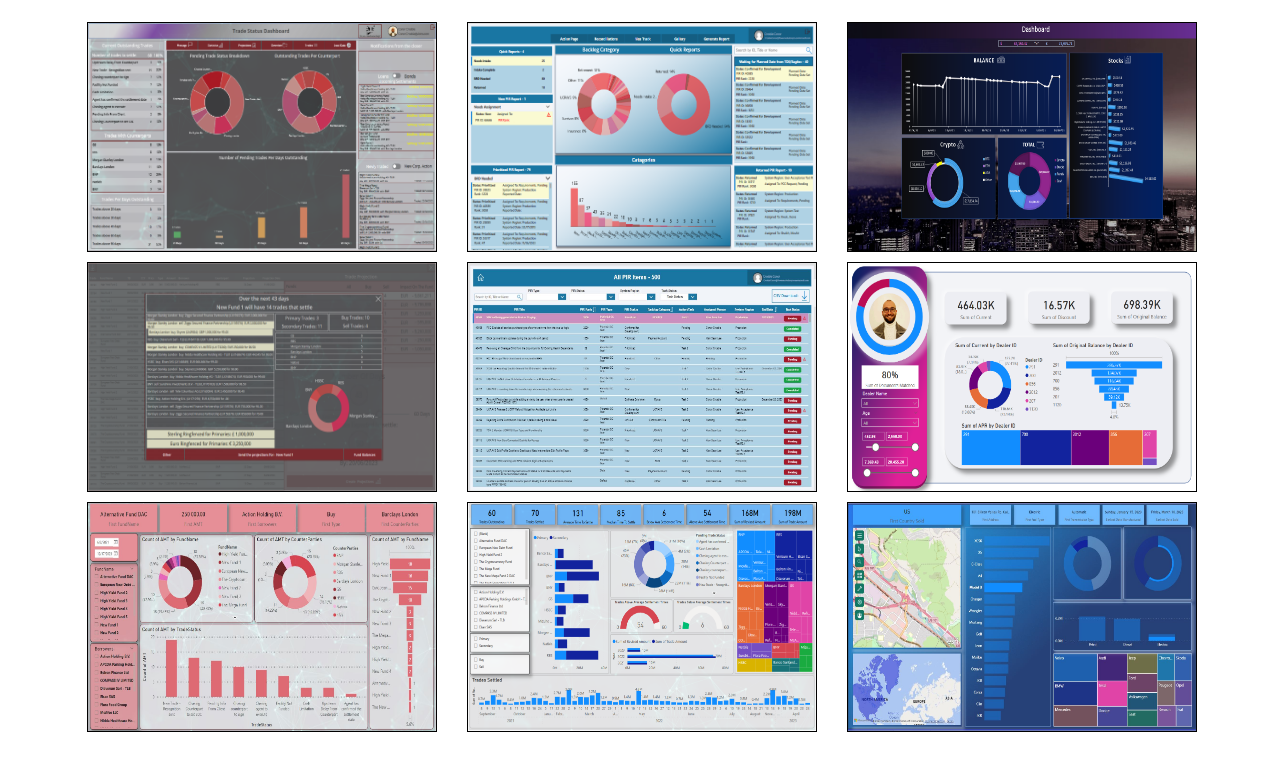
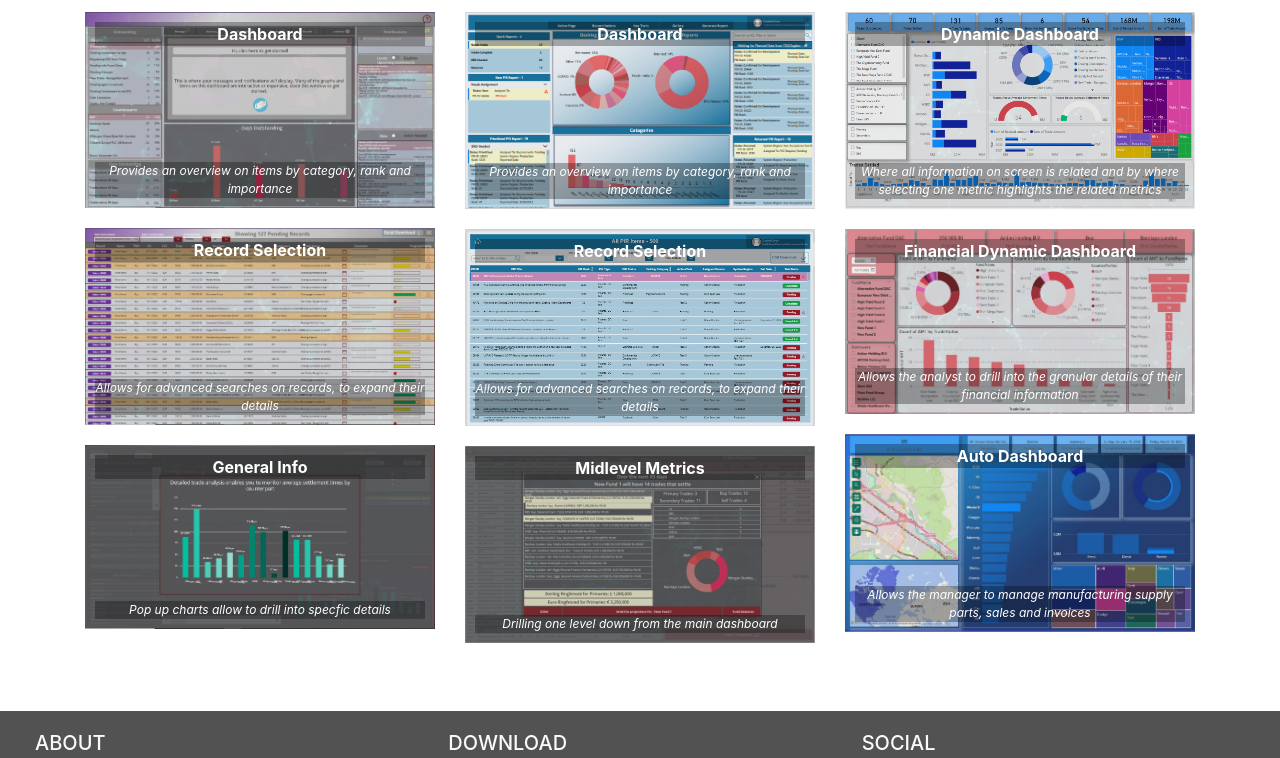
Before and after one commit to cmd-source/Conor-CV, a website: page travels.html in a window 1280 px wide. Shown: the part 372-1130 px from the top of the page. Drawn offline with nearby package versions, Linux system fonts and the light colour scheme.

Commit message:
updating website

```diff
--- a/assets/css/style.css
+++ b/assets/css/style.css
@@ -8,6 +8,19 @@
     background-repeat: no-repeat; /* This will prevent the image from repeating */
     height: 215px; /* Set the height of your element */
     width: 100%; /* Set the width of your element */
+}
+
+
+
+@media (max-width: 550px) {
+    .ivideo {
+        height: 260px;
+        padding-top: 5px; /* Removed the duplicate padding-top property */
+        margin: 0 auto; /* Centers the element horizontally */
+        width: 100%;
+        background-color: white; /* Set your desired background color */
+        /* Removed the background-image property as it's not needed */
+    }
 }
 
 .bg-color-name-title {
@@ -270,6 +283,46 @@ textarea:hover {
     border: 1px solid rgb(12, 9, 9)
 }
 
+/*-------------------------------------------Gallery */
+
+.gallery-item {
+    position: relative; /* Required for absolute positioning of children */
+    margin-bottom: 20px;
+}
+
+.gallery-img {
+    width: 100%;
+    height: auto;
+    display: block; /* Removes bottom space */
+}
+
+.overlay {
+    position: absolute;
+    top: 0;
+    left: 0;
+    right: 0;
+    bottom: 0;
+    display: flex;
+    flex-direction: column;
+    justify-content: space-between; /* Aligns top and bottom */
+    padding: 10px; /* Padding inside the overlay */
+    color: white; /* Text color */
+    background: rgba(0, 0, 0, 0.05); /* Semi-transparent background */
+}
+
+.image-name {
+    margin: 0;
+    font-weight: bold;
+    background-color: rgba(0, 0, 0, 0.3);
+}
+
+.image-description {
+    margin: 0;
+    font-style: italic;
+    font-size: 12px;
+    background-color: rgba(0, 0, 0, 0.3);
+}
+
 .gallary-img {
     margin-top: 10px;
     margin-right: 2px;
@@ -277,6 +330,47 @@ textarea:hover {
     border: 1px solid black;
     width: 100%;
     height: 230px;
+}
+
+.gallery-item:hover {
+    transform: scale(1.05); /* Slightly enlarges the image */
+    transition: transform 0.3s ease; /* Smooth transition */
+}
+
+@keyframes bounce {
+    0%, 100% { transform: scale(1); }
+    50% { transform: scale(0.9); }
+}
+
+.bounce {
+    animation: bounce 0.3s; /* Adjust time as needed */
+}
+
+
+.fullscreen {
+    position: fixed; /* Fixed position */
+    top: 0;
+    left: 0;
+    width: 100vw; /* Full width */
+    height: 100vh; /* Full height */
+    z-index: 1000; /* Ensures it's above other content */
+    display: flex;
+    justify-content: center;
+    align-items: center;
+    background-color: rgba(0, 0, 0, 0.7); /* Semi-transparent background */
+    animation: bounceIn 0.5s; /* Bounce animation on open */
+}
+
+.fullscreen img {
+    max-width: 90%; /* Limit image width */
+    max-height: 90%; /* Limit image height */
+    object-fit: contain;
+}
+
+@keyframes bounceIn {
+    0% { transform: scale(0); }
+    60% { transform: scale(1.2); }
+    100% { transform: scale(1); }
 }
 
 @media(max-width:350px) {
--- a/travels.html
+++ b/travels.html
@@ -66,52 +66,84 @@
                     <h3 class="contact-heading uppercase text-center">Gallery</h3>
 
 
-                        <div id="gallary-container" class="container">
-                            <div class="row ">
+
+
+<div id="gallery-container" class="container">
+    <div class="row">
+        <!-- Column 1 -->
         <div class="col-lg-4">
-                                    <div>
-                                        <img class="gallary-img" src="assets/images/Closing Dashboard.png" alt="gym workout">
+            <div class="gallery-item">
+                <img class="gallery-img" src="assets/images/dash.JPG" alt="gym workout">
+                <div class="overlay">
+                    <p class="image-name text-center">Dashboard</p>
+                    <p class="image-description text-center">Provides an overview on items by category, rank and importance</p>
+                </div>
+            </div>
+            <div class="gallery-item">
+                <img class="gallery-img" src="assets/images/gallery.JPG" alt="gym workout">
+                <div class="overlay">
+                    <p class="image-name text-center">Record Selection</p>
+                    <p class="image-description text-center">Allows for advanced searches on records, to expand their details </p>
+                </div>
+            </div>
+            <div class="gallery-item">
+                <img class="gallery-img" src="assets/images/days.JPG" alt="gym workout">
+                <div class="overlay">
+                    <p class="image-name text-center">General Info</p>
+                    <p class="image-description text-center">Pop up charts allow to drill into specfic details</p>
+                </div>
+            </div>
         </div>
 
-                                    <div>
-                                        <img class="gallary-img" src="assets/images/Screenshot 2023-05-08 155935.png" alt="gym workout">
+        <!-- Column 2 -->
+        <div class="col-lg-4">
+            <div class="gallery-item">
+                <img class="gallery-img" src="assets/images/pikdemo.png" alt="gym workout">
+                <div class="overlay">
+                    <p class="image-name text-center">Dashboard</p>
+                    <p class="image-description text-center">Provides an overview on items by category, rank and importance</p>
+                </div>
+            </div>
+            <div class="gallery-item">
+                <img class="gallery-img" src="assets/images/Outstanding Items.JPG" alt="gym workout">
+                <div class="overlay">
+                    <p class="image-name text-center">Record Selection</p>
+                    <p class="image-description text-center">Allows for advanced searches on records, to expand their details</p>
+                </div>
+            </div>
+            <div class="gallery-item">
+                <img class="gallery-img" src="assets/images/Screenshot 2023-05-08 155935.png" alt="gym workout">
+                <div class="overlay">
+                    <p class="image-name text-center">Midlevel Metrics</p>
+                    <p class="image-description text-center">Drilling one level down from the main dashboard</p>
+                </div>
+            </div>
         </div>
 
-                                    <div>
-                                        <img class="gallary-img" src="assets/images/Financial Dashboard.JPG" alt="gym workout">
+        <!-- Column 3 -->
+        <div class="col-lg-4">
+            <div class="gallery-item">
+                <img class="gallery-img" src="assets/images/Counterpart Dashboard.png" alt="gym workout">
+                <div class="overlay">
+                    <p class="image-name text-center">Dynamic Dashboard</p>
+                    <p class="image-description text-center">Where all information on screen is related and by where selecting one metric highlights the related metrics</p>
                 </div>
-
-
             </div>
-
-                                <div class="col-lg-4">
-                                    <div>
-                                        <img class="gallary-img" src="assets/images/pikdemo.png" alt="gym workout">
+            <div class="gallery-item">
+                <img class="gallery-img" src="assets/images/Financial Dashboard.JPG" alt="gym workout">
+                <div class="overlay">
+                    <p class="image-name text-center">Financial Dynamic Dashboard</p>
+                    <p class="image-description text-center">Allows the analyst to drill into the granular details of their financial information</p>
                 </div>
-                                    <div>
-                                        <img class="gallary-img" src="assets/images/Outstanding Items.JPG" alt="gym workout">
             </div>
-                                    <div>
-                                        <img class="gallary-img" src="assets/images/Counterpart Dashboard.png" alt="gym workout">
+            <div class="gallery-item">
+                <img class="gallery-img" src="assets/images/Auto Dashboard.JPG" alt="gym workout">
+                <div class="overlay">
+                    <p class="image-name text-center">Auto Dashboard</p>
+                    <p class="image-description text-center">Allows the manager to manage manufacturing supply parts, sales and invoices</p>
                 </div>
-
-
             </div>
-
-                                <div class="col-lg-4">
-                                    <div>
-                                        <img class="gallary-img" src="assets/images/backgd.png" alt="gym workout">
         </div>
-                                    <div>
-                                        <img class="gallary-img" src="assets/images/Screenshot 2023-05-08 161811.png" alt="gym workout">
-                                    </div>
-                                    <div>
-                                        <img class="gallary-img" src="assets/images/Auto Dashboard.JPG" alt="gym workout">
-                                    </div>
-
-
-                                </div>
-
     </div>
 </div>
                 </div>
@@ -166,6 +198,27 @@
         </div>
     </footer>
     <script src="email.js"></script>
+    <script>
+        document.querySelectorAll('.gallery-item').forEach(item => {
+            item.addEventListener('click', () => {
+                item.classList.add('bounce');
+                setTimeout(() => item.classList.remove('bounce'), 300); // Adjust time as needed
+            });
+        });
+
+        document.querySelectorAll('.gallery-item').forEach(item => {
+            item.addEventListener('click', () => {
+            const clone = item.cloneNode(true); // Clone the item
+        clone.classList.add('fullscreen'); // Add fullscreen class
+        document.body.appendChild(clone); // Append to body
+
+        // Add click event to exit fullscreen
+        clone.addEventListener('click', () => {
+            clone.remove();
+        });
+    });
+});
+    </script>
 </body>
 
 </html>
```
Also changed, not shown: index.html (+1 -1 lines), assets/images/dash.JPG (added), assets/images/days.JPG (added), assets/images/gallery.JPG (added), assets/images/message.JPG (added). Lines whose indentation alone changed are shown as unchanged.
